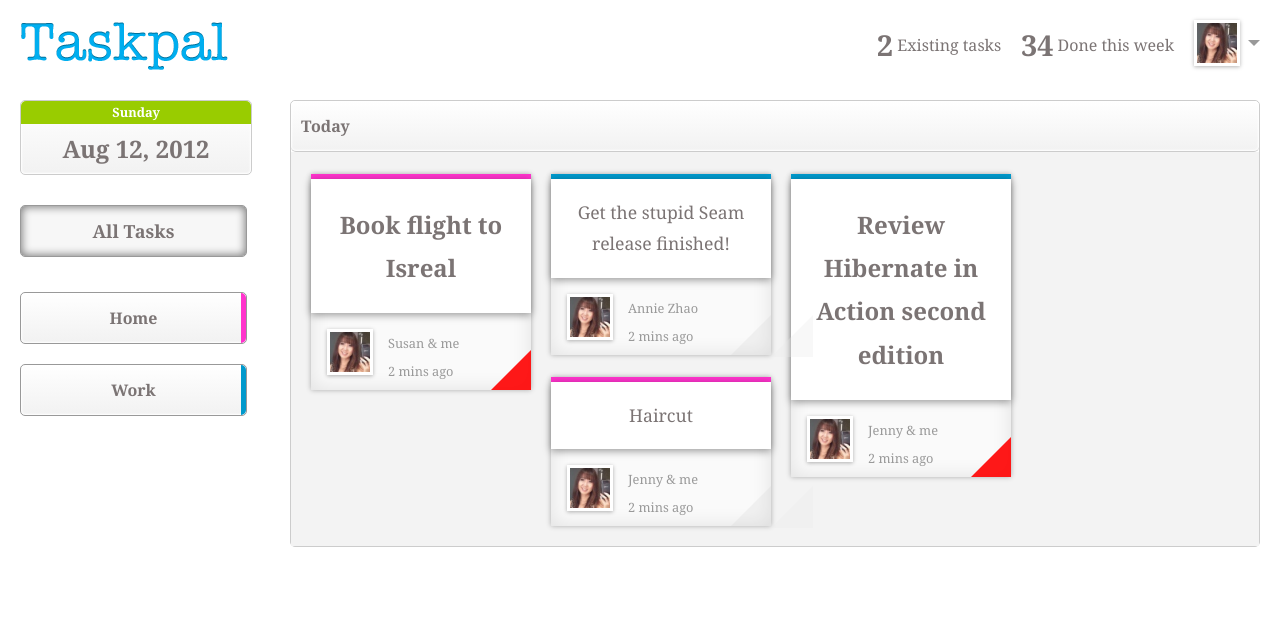
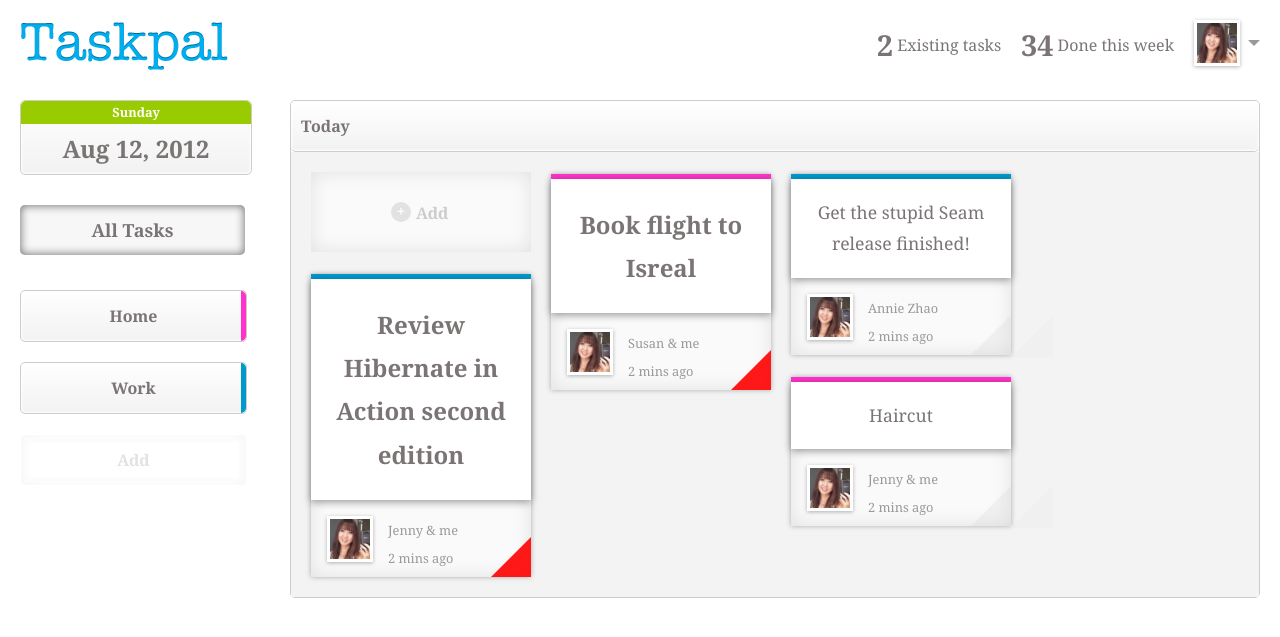
Before and after one commit to hrawat/t_b, a PHP site: page /test.html in a window 1280 px wide. Shown: the top 637 px of the page. Run offline with PHP 8.4, Linux system fonts and the light colour scheme.

Commit message:
Added a UI component for Add Task and Add Category, Doesn't do anything yet.

```diff
--- a/src/client/html/style/main_style.css
+++ b/src/client/html/style/main_style.css
@@ -97,7 +97,6 @@ a, abbr, acronym, address, applet, article, aside, audio, b, blockquote, big, bo
 			cursor:pointer;
 			margin:10px;
 			text-align:center;
-			border:solid 1px #999;
 			width:100%;
 			border-radius:5px;
 			position:relative;
@@ -116,9 +115,9 @@ a, abbr, acronym, address, applet, article, aside, audio, b, blockquote, big, bo
 
 
 			background: #ffffff; /* Old browsers */
-			background: -moz-linear-gradient(top,  #f8f8f8 0%, #f0f0f0 97%);
-			background: -webkit-linear-gradient(top,  #f8f8f8 0%, #f0f0f0 97%);
-			background: linear-gradient(to bottom, #f8f8f8 0%, #f0f0f0 97%);
+			background: -moz-linear-gradient(top,  #FFF 0%, #EAEAEA 97%);
+			background: -webkit-linear-gradient(top,  #FFF 0%, #EAEAEA 97%);
+			background: linear-gradient(to bottom, #FFF 0%, #EAEAEA 97%);
 		}
 		.leftNav ul li a.selected{
 			line-height:50px;
@@ -152,7 +151,6 @@ a, abbr, acronym, address, applet, article, aside, audio, b, blockquote, big, bo
     width: 230px;
 
 	text-align:center;
-	background:#ccc;
 
 	line-height:50px;
 	border: solid #ccc 1px;
@@ -273,8 +271,6 @@ a, abbr, acronym, address, applet, article, aside, audio, b, blockquote, big, bo
     width: 220px;
 
 }
-
-
 	.pro_curved-hz-2 {
 		position: relative;
 		background: white;
@@ -294,11 +290,9 @@ a, abbr, acronym, address, applet, article, aside, audio, b, blockquote, big, bo
 		position: absolute;
 		z-index: -2;
 	}
-
-
-
 		.pro_text-shadow {
 			box-shadow: inset 0 0 20px rgba(0, 0, 0, 0.1);
+			background-color:#FAFAFA;
 		}
 
 
@@ -329,10 +323,6 @@ a, abbr, acronym, address, applet, article, aside, audio, b, blockquote, big, bo
 	font-weight:bold;
 }
 
-
-.background_color {
-    background-color:#FAFAFA;
-}
 
 
 .block_tag {
@@ -413,6 +403,37 @@ a, abbr, acronym, address, applet, article, aside, audio, b, blockquote, big, bo
                 padding: 5px 0;
             }
 
+.addblock {
+	padding: 30px 0 30px 80px;
+	cursor:pointer;
+}
+
+.add{
+	width: 20px;
+	height: 20px;
+	display:inline-block;
+	-webkit-border-radius: 16px;
+	-moz-border-radius: 16px;
+	border-radius: 16px;
+	background:#E2e2e2;
+	text-align:center;
+	line-height:18px;
+	color:#fff;
+	font-weight:bold;
+}
+
+	.add::after {
+		content:"Add";
+		top:42px;
+		left: 115px;
+		color:#ccc;
+	}
+
+
+
+
+
+
 
 /* icons */
 
@@ -437,6 +458,8 @@ a, abbr, acronym, address, applet, article, aside, audio, b, blockquote, big, bo
 	top:15px;
 	right:20px;
 }
+
+
 .delete-alt a::before, .delete-alt a::after {
 	left: 6px;
 	width: 5px;
@@ -457,6 +480,7 @@ a, abbr, acronym, address, applet, article, aside, audio, b, blockquote, big, bo
 		margin-top: -2px;
 	}
 
+
 div::before, div::after, div a::before, div a::after {
 	content: "";
 	position: absolute;
--- a/src/client/html/test.html
+++ b/src/client/html/test.html
@@ -74,11 +74,29 @@
             <p>Aug 12, 2012</p>
         </div>
 
+        <style>
+			.addcat {
+				margin: 10px 0 0 10px;
+				width: 230px;
+
+				text-align:center;
+
+				line-height:50px;
+				font-weight:bold;
+				border-radius: 5px;
+				color:#e2e2e2;
+				border:solid #fff 1px;
+				-webkit-box-shadow: inset 0px 0px 5px 5px rgba(200, 200, 200, 0.1);
+
+				background: #ffffff; /* Old browsers */
+			}
+		</style>
+
     	<ul>
         	<li><a class="selected">All Tasks</a></li>
     		<li><a class="home calendar">Home<div class="pink"></div></a></li>
             <li><a class="work calendar">Work<div class="blue"></div></a></li>
-
+    		<li><a class="addcat">Add</a></li>
     	</ul>
     </div>
 
@@ -97,8 +115,21 @@
         <div id="container">
 
             <div class="pro_pad-shadow item">
+
+
+                    <div class="pro_text-shadow background_color addblock" >
+
+
+                        <a class="add">+</a>
+
+
+
+                </div>
+            </div>
+
+            <div class="pro_pad-shadow item">
                 <div class="pro_curved-hz-2">
-                    <div class="pro_text-shadow background_color" >
+                    <div class="pro_text-shadow " >
                         <div class="block_tag pink"></div>
                         <div class="pro_text-shadow upper_content important" onmouseover="showmenu(this);" onmouseout="hidemenu(this);">
                             Book flight to Isreal
@@ -126,7 +157,7 @@
 
             <div class="pro_pad-shadow item">
                 <div class="pro_curved-hz-2">
-                    <div class="pro_text-shadow background_color">
+                    <div class="pro_text-shadow">
                         <div class="block_tag blue"></div>
                         <div class="pro_text-shadow upper_content" onmouseover="showmenu(this);" onmouseout="hidemenu(this);">
                             Get the stupid Seam release finished!
@@ -153,7 +184,7 @@
 
             <div class="pro_pad-shadow item">
                 <div class="pro_curved-hz-2">
-                    <div class="pro_text-shadow background_color">
+                    <div class="pro_text-shadow">
                         <div class="block_tag blue"></div>
                         <div class="pro_text-shadow upper_content important" onmouseover="showmenu(this);" onmouseout="hidemenu(this);">
                             Review Hibernate in Action second edition
@@ -180,7 +211,7 @@
 
             <div class="pro_pad-shadow item">
                 <div class="pro_curved-hz-2">
-                    <div class="pro_text-shadow background_color">
+                    <div class="pro_text-shadow">
                         <div class="block_tag pink"></div>
                         <div class="pro_text-shadow upper_content" onmouseover="showmenu(this);" onmouseout="hidemenu(this);">
                             Haircut
@@ -211,24 +242,6 @@
 
 
 
-
-
-
-
-
-
-
-
-
-
-
-
-
-
-
-
-
-
      </div>
 
 </div>
```
Lines whose indentation alone changed are shown as unchanged.
